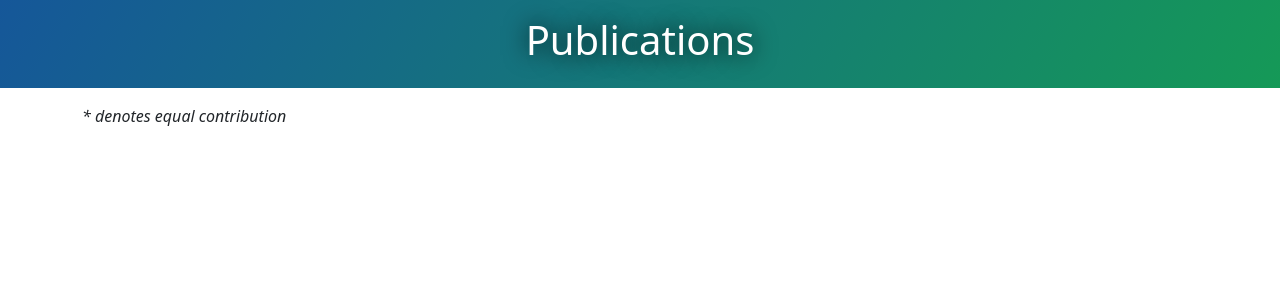
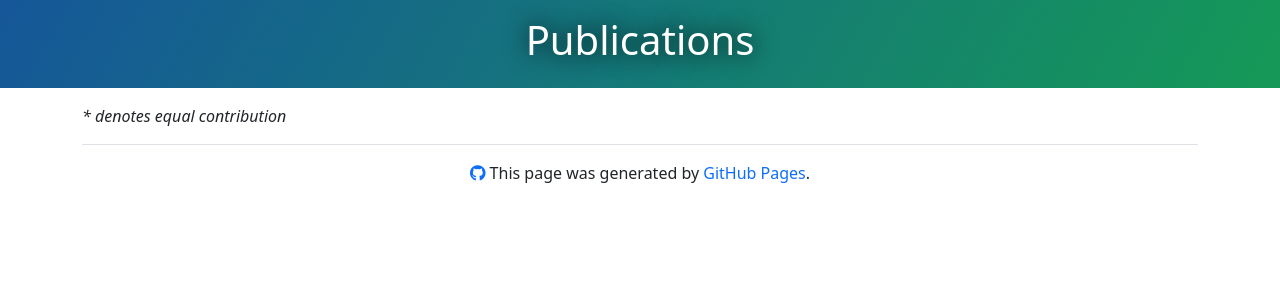
Before and after one commit to hailiangh/hailiangh.github.io, a Jekyll site: the page built from publications.md, in a window 1280 px wide. Shown: the top 300 px of the page. Built offline with Jekyll 4.4.1, drawn with Linux system fonts in a browser that asks for light colours; comment, search, counter and statistics services are not loaded.

Commit message:
re-enabled footer

```diff
--- a/_includes/footer.html
+++ b/_includes/footer.html
@@ -2,6 +2,6 @@
 <footer class="site-footer text-center border-top">
   <a href="{{ site.github.repository_url }}"><i class="fab fa-github"></i></a>
   This page was generated by <a href="https://pages.github.com">GitHub Pages</a>.
-  <div>&copy; Christopher Yeh, 2021</div>
+  <!-- <div>&copy; Christopher Yeh, 2021</div> -->
 </footer>
 </div>
--- a/_layouts/default.html
+++ b/_layouts/default.html
@@ -68,7 +68,7 @@ layout: compress
 {%- endif -%}
   <!-- {% include navbar.html %} -->
   {{ content }}
-  <!-- {% include footer.html %} -->
+  {% include footer.html %}
 
 <!-- Bootstrap JavaScript without Popper -->
 <script src="https://cdn.jsdelivr.net/npm/bootstrap@5.1.1/dist/js/bootstrap.min.js" integrity="sha384-skAcpIdS7UcVUC05LJ9Dxay8AXcDYfBJqt1CJ85S/CFujBsIzCIv+l9liuYLaMQ/" crossorigin="anonymous"></script>
```
